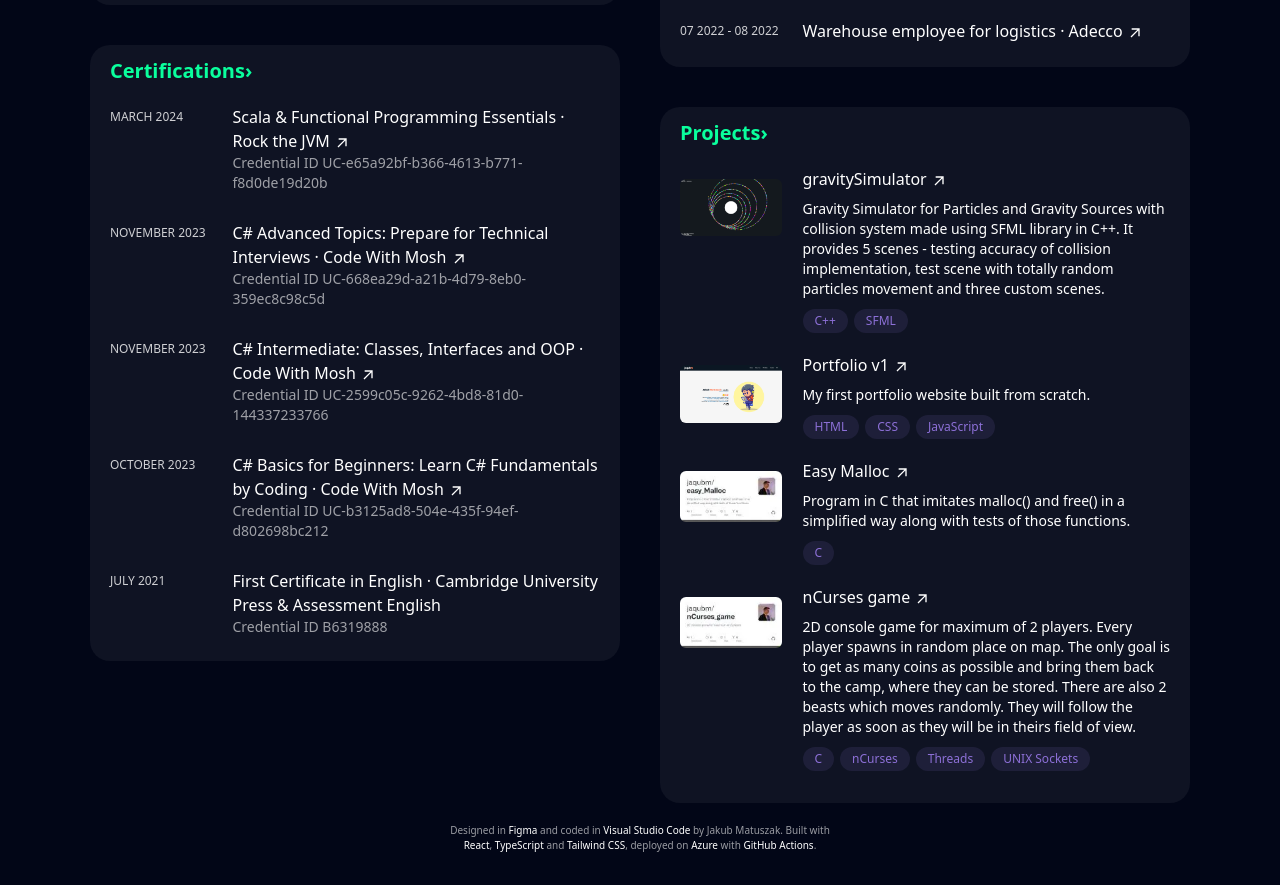
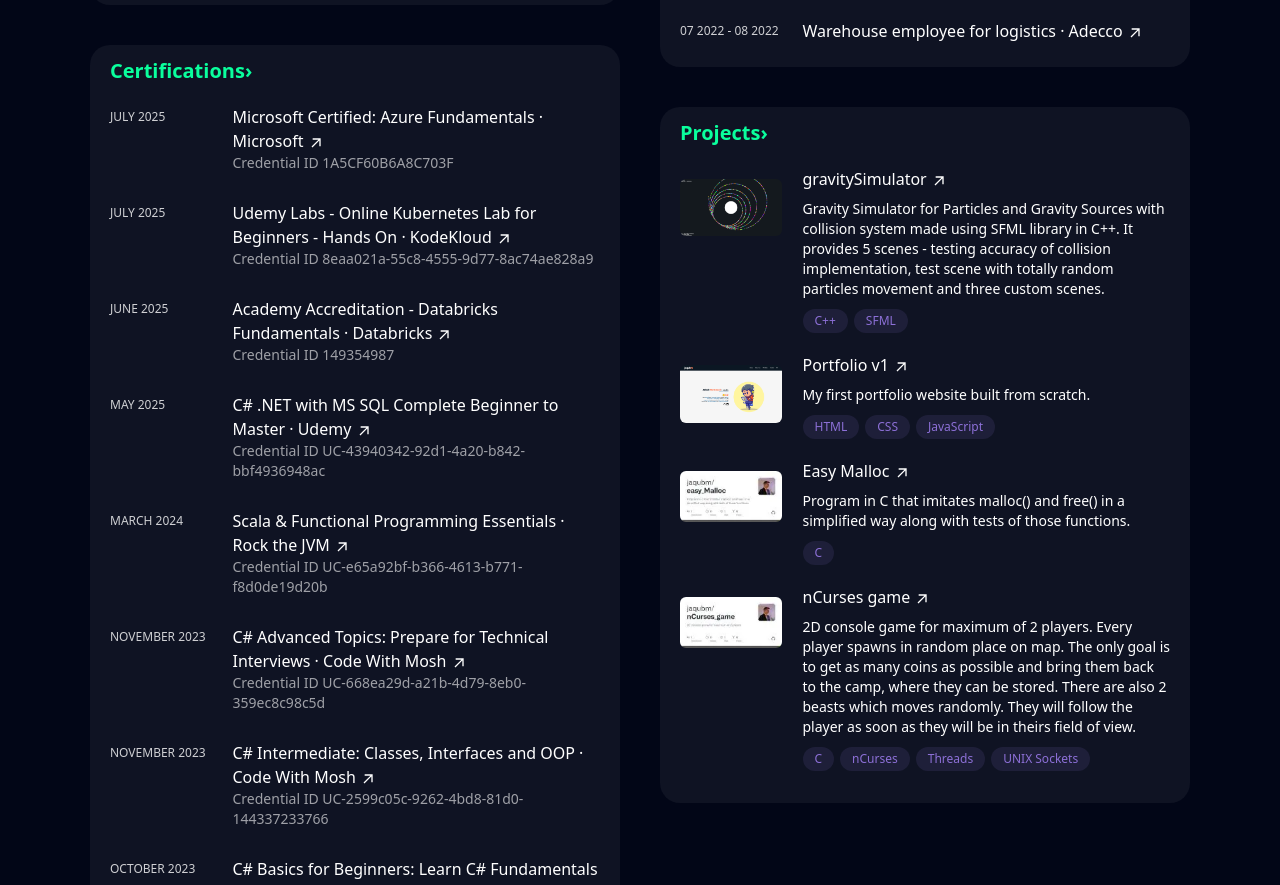
Before and after one commit to jaqubm/PortfolioV2, a React (Vite) app: page / in a window 1280 px wide. Shown: the part 1495-2380 px from the top of the page. Built offline with nearby package versions, Linux system fonts and the light colour scheme.

Commit message:
Updated certificates

```diff
--- a/src/components/Certifications.tsx
+++ b/src/components/Certifications.tsx
@@ -11,6 +11,38 @@
       </Title>
 
       <div className="space-y-5">
+
+        <DetailInfo
+        date="JULY 2025"
+        link="https://learn.microsoft.com/api/credentials/share/en-us/jaqubm/1A5CF60B6A8C703F?sharingId"
+        title="Microsoft Certified: Azure Fundamentals"
+        company="Microsoft"
+        subtitle={["Credential ID 1A5CF60B6A8C703F"]}
+        isLink={ true } />
+
+        <DetailInfo
+        date="JULY 2025"
+        link="https://learn.kodekloud.com/certificate/8eaa021a-55c8-4555-9d77-8ac74ae828a9"
+        title="Udemy Labs - Online Kubernetes Lab for Beginners - Hands On"
+        company="KodeKloud"
+        subtitle={["Credential ID 8eaa021a-55c8-4555-9d77-8ac74ae828a9"]}
+        isLink={ true } />
+
+        <DetailInfo
+        date="JUNE 2025"
+        link="https://credentials.databricks.com/cadbece7-8eca-4792-b12e-b64c93f7e053"
+        title="Academy Accreditation - Databricks Fundamentals"
+        company="Databricks"
+        subtitle={["Credential ID 149354987"]}
+        isLink={ true } />
+
+        <DetailInfo
+        date="MAY 2025"
+        link="https://www.udemy.com/certificate/UC-43940342-92d1-4a20-b842-bbf4936948ac/"
+        title="C# .NET with MS SQL Complete Beginner to Master"
+        company="Udemy"
+        subtitle={["Credential ID UC-43940342-92d1-4a20-b842-bbf4936948ac"]}
+        isLink={ true } />
 
         <DetailInfo
         date="MARCH 2024"
```
